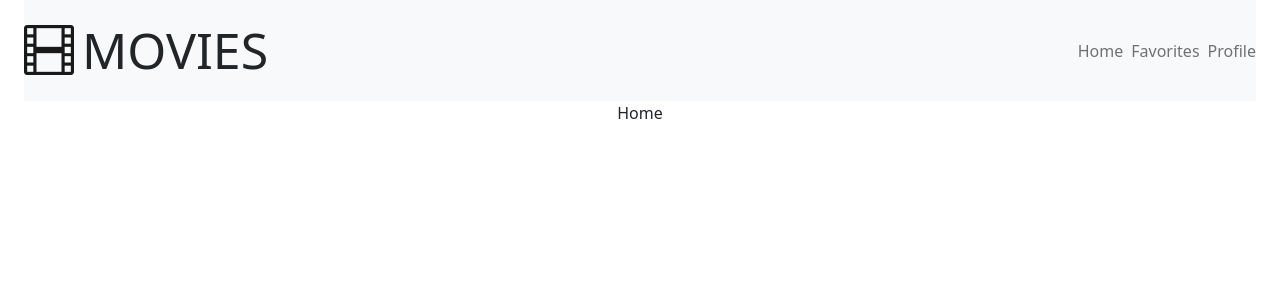
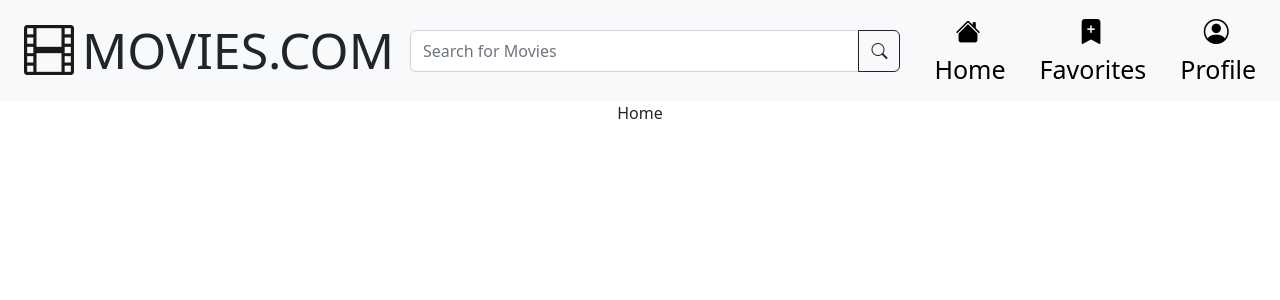
Before and after one commit to kaigoerg99/web-dev-project, a React (Create React App) app: page / in a window 1280 px wide. Shown: the top 300 px of the page. Built offline with nearby package versions, Linux system fonts and the light colour scheme.

Commit message:
search bar

```diff
--- /dev/null
+++ b/src/Navbar/Navbar-link.js
@@ -0,0 +1,15 @@
+import {Link} from "react-router-dom";
+import './Navbar.css'
+
+const NavbarLink = ({name, to, icon}) => {
+    return (
+        <div className="d-flex flex-row">
+            <Link to={to} className="link">
+                <i class={icon}></i>
+                <span className="ms-1">{name}</span>
+            </Link>
+        </div>
+    );
+}
+
+export default NavbarLink;
--- /dev/null
+++ b/src/Navbar/Navbar.css
@@ -0,0 +1,10 @@
+.link {
+    margin-left: 30px;
+    text-decoration: none;
+    font-size: 25px;
+    color: black;
+}
+
+.link:hover {
+    color: black;
+}
--- a/src/Navbar/Navbar.js
+++ b/src/Navbar/Navbar.js
@@ -1,24 +1,24 @@
 import {Link} from "react-router-dom";
+import NavbarLink from "./Navbar-link";
 
 function Navbar() {
     // TODO: Make links into one reusable component
     return (
-    <nav className="navbar navbar-expand-lg navbar-light bg-light pv-2 mx-4 d-flex flex-row">
+    <nav className="navbar navbar-expand-lg navbar-light bg-light pv-2 px-4 d-flex flex-row justify-content-between">
         <Link to="/" className="navbar-brand" style={{'font-size': '50px'}}>
             <i class="bi bi-film me-2" ></i>
-            <span class="navbar-text text-dark">MOVIES</span>
+            <span class="navbar-text text-dark">MOVIES.COM</span>
         </Link>
 
-        <div className="ms-auto" >
-            <Link to="/" className="ms-2 navbar-text" style={{'text-decoration': 'none'}}>
-                Home
-            </Link>
-            <Link to="/favorites" className="ms-2 navbar-text" style={{'text-decoration': 'none'}}
-                >Favorites
-            </Link>
-            <Link to="/profile" className="ms-2 navbar-text" style={{'text-decoration': 'none'}}>
-                Profile
-            </Link>
+        <div class="input-group w-50">
+            <input type="search" class="form-control py-2" placeholder="Search for Movies"/>
+            <button type="button" class="btn btn-outline-dark"><i class="bi bi-search"></i></button>
+        </div>
+
+        <div className="d-flex flex-row" >
+            <NavbarLink to="/" name="Home" icon="bi bi-house-fill"/>
+            <NavbarLink to="/favorites" name="Favorites" icon="bi bi-bookmark-plus-fill"/>
+            <NavbarLink to="/profile" name="Profile" icon="bi bi-person-circle"/>
         </div>
 
     </nav>
```
